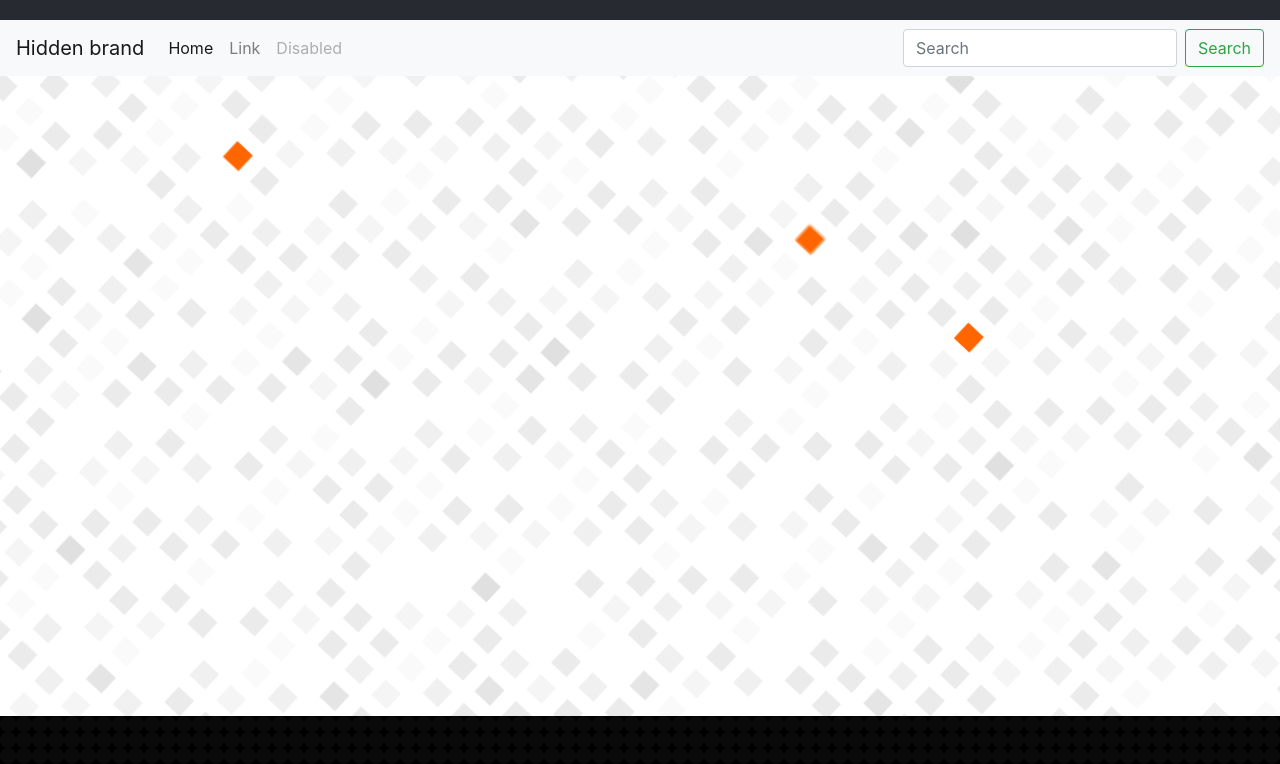
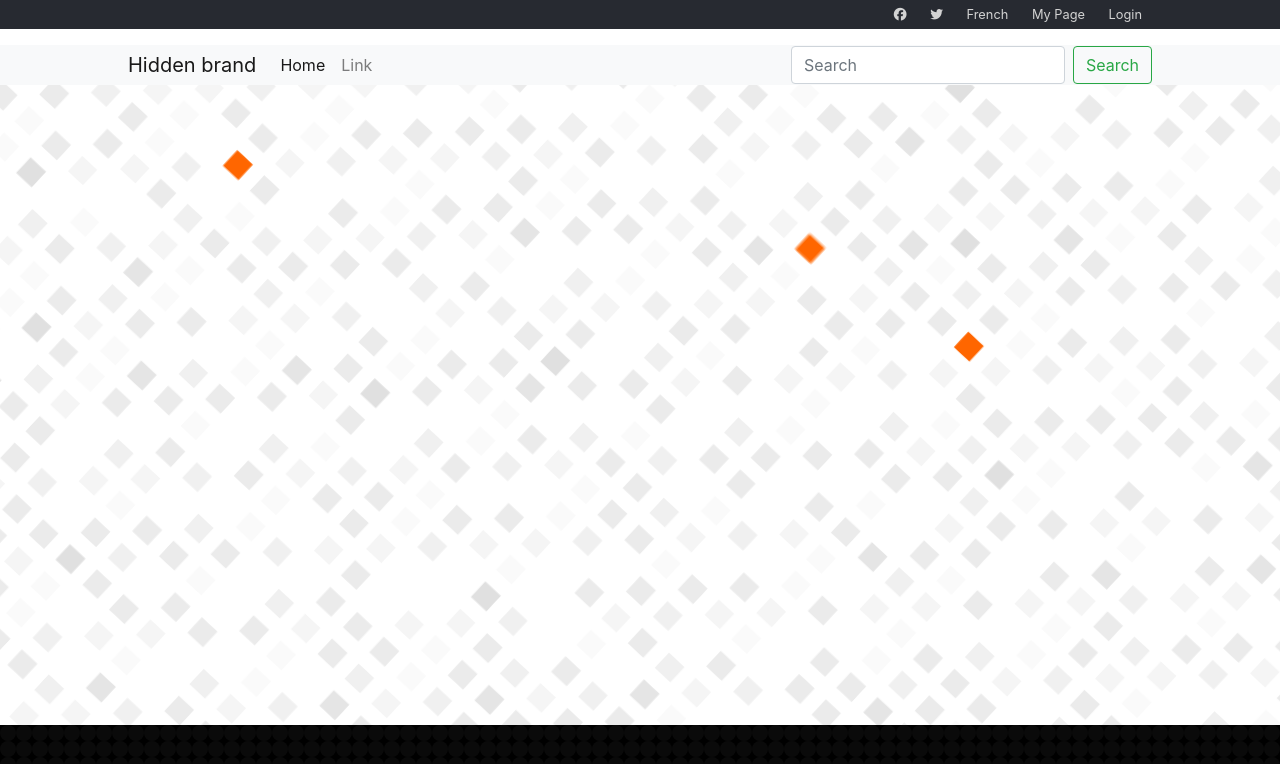
Before and after one commit to teekaytech/HTML-CSS-capstone-project, a plain HTML site: page index.html in a window 1280 px wide. Shown: the top 764 px of the page. Drawn offline with nearby package versions, Linux system fonts and the light colour scheme.

Commit message:
Add contents to socials top navbar

```diff
--- a/assets/css/main.css
+++ b/assets/css/main.css
@@ -12,9 +12,31 @@
 
 /* header section */
 
-.socials {
-  padding: 10px;
+.top-nav {
+  padding: 0 8rem;
   background-color: var(--background);
+  text-align: right;
+  font-size: 0.8rem;
+}
+
+.socials li {
+  display: inline-block;
+  padding: 5px 10px;
+}
+
+.nav-anchor {
+  text-decoration: none;
+  color: var(--others);
+}
+
+.nav-anchor:hover {
+  text-decoration: none;
+  color: #fff;
+}
+
+.main-nav {
+  padding: 0 8rem;
+  margin-top: 0;
 }
 
 /* main section */
--- a/index.html
+++ b/index.html
@@ -15,9 +15,16 @@
 
 <body>
   <header>
-    <nav class="socials">
+    <nav class="top-nav">
+      <ul class="socials">
+        <li class="social-items"><a href="#" class="nav-anchor"><i class="fab fa-facebook"></i></a></li>
+        <li class="social-items"><a href="#" class="nav-anchor"><i class="fab fa-twitter"></i></a></li>
+        <li class="social-items"><a href="#" class="nav-anchor">French</i></a></li>
+        <li class="social-items"><a href="#" class="nav-anchor">My Page</i></a></li>
+        <li class="social-items"><a href="#" class="nav-anchor">Login</a></li>
+      </ul>
     </nav>
-    <nav class="navbar navbar-expand-lg navbar-light bg-light">
+    <nav class="navbar navbar-expand-lg navbar-light bg-light main-nav">
       <button class="navbar-toggler" type="button" data-toggle="collapse" data-target="#navbarTogglerDemo01"
         aria-controls="navbarTogglerDemo01" aria-expanded="false" aria-label="Toggle navigation">
         <span class="navbar-toggler-icon"></span>
@@ -30,9 +37,6 @@
           </li>
           <li class="nav-item">
             <a class="nav-link" href="#">Link</a>
-          </li>
-          <li class="nav-item">
-            <a class="nav-link disabled" href="#" tabindex="-1" aria-disabled="true">Disabled</a>
           </li>
         </ul>
         <form class="form-inline my-2 my-lg-0">
```
